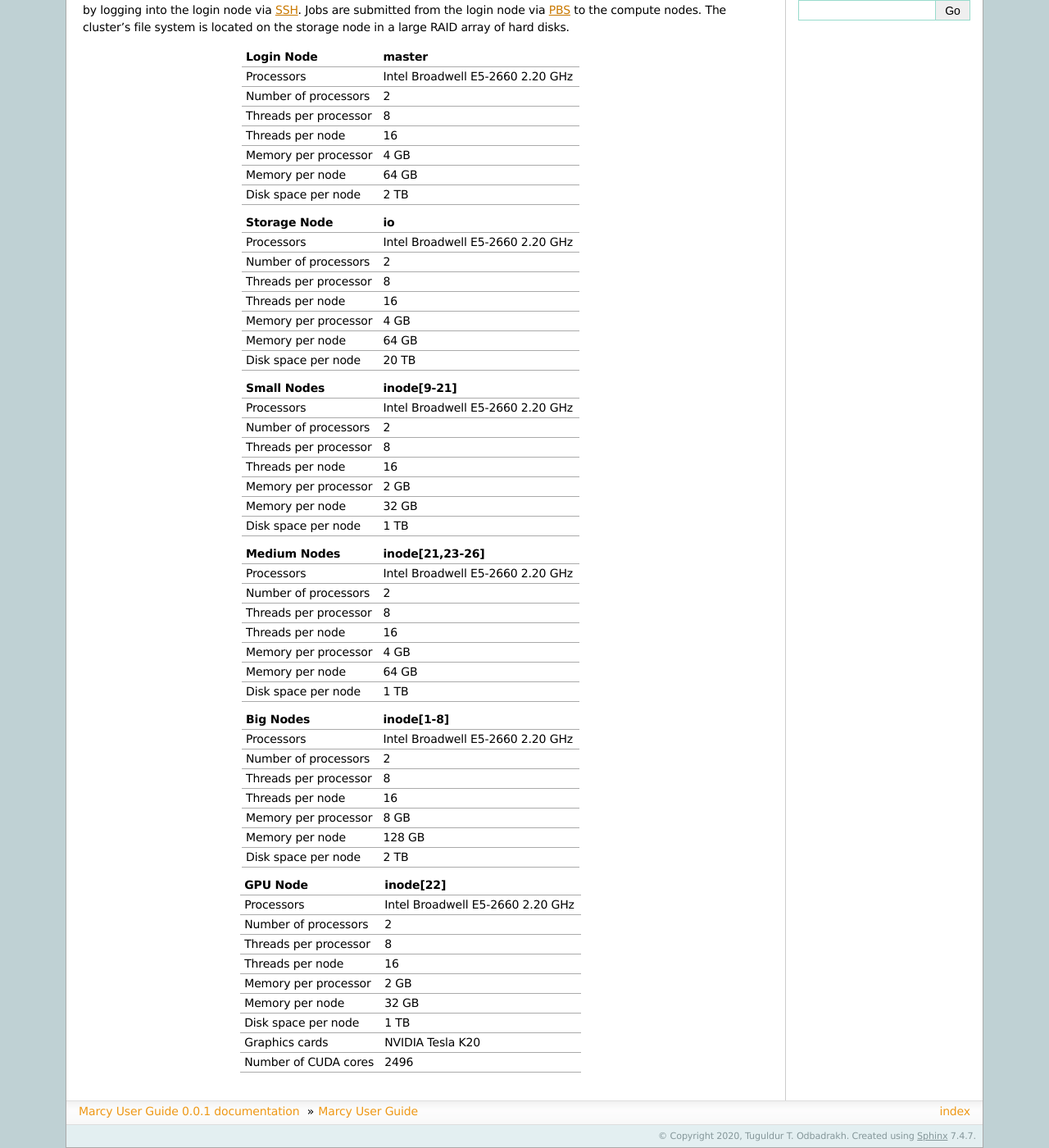
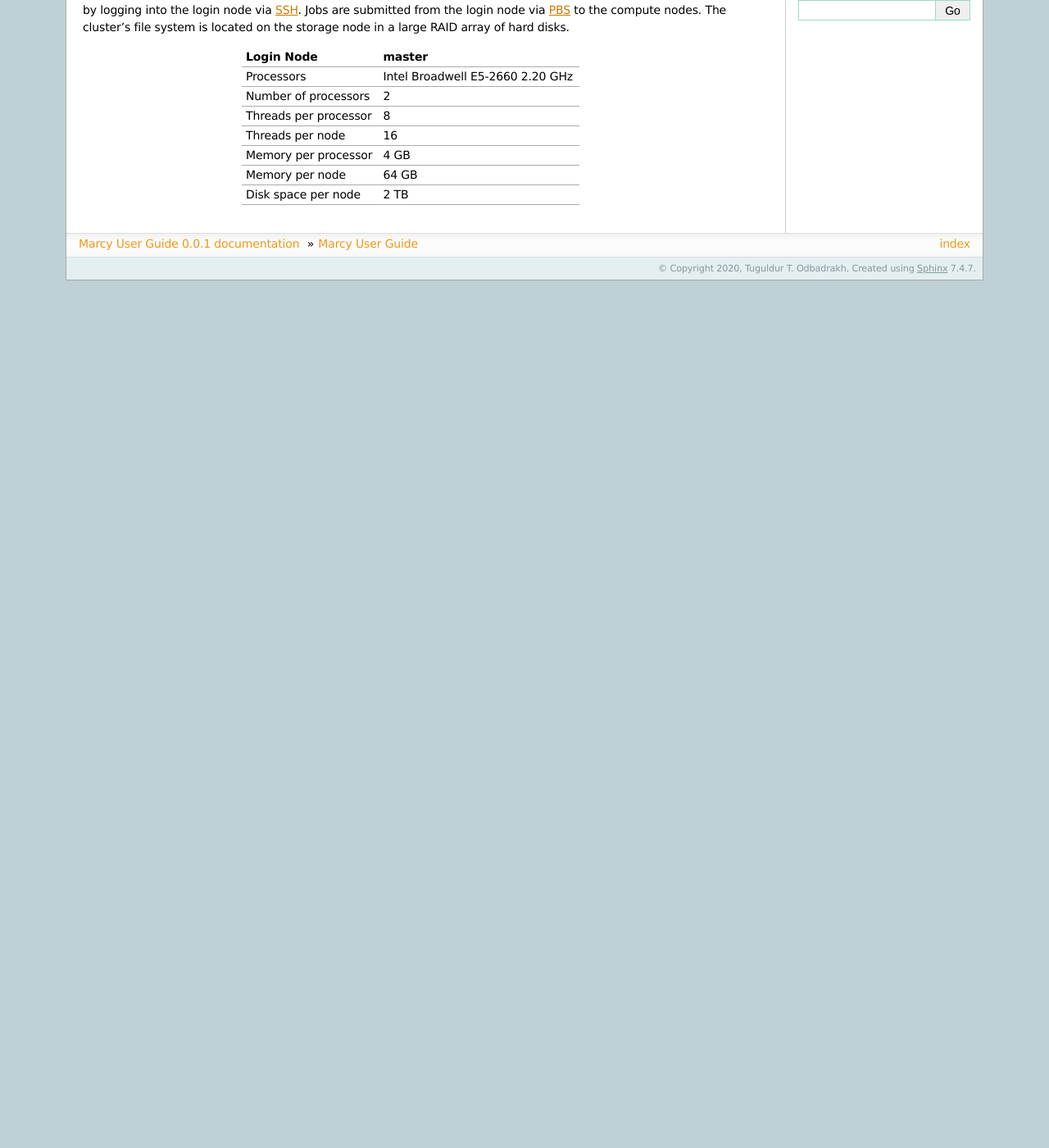
Before and after one commit to mercuryconsortium/marcy, a Sphinx documentation site: the page built from source/index.rst, in a window 1280 px wide and 1400 px high, scrolled down 254 px. Shown: the whole window at 82% size. Built offline with Sphinx 7.4.7, drawn with Linux system fonts in a browser that asks for light colours; pages that are not in the unit, such as notebooks, are missing from menus; after the commit the page ends 900 px from its top, so only the background shows below that; some of the changed lines change nothing that is shown.

```diff
--- a/source/index.rst
+++ b/source/index.rst
@@ -32,7 +32,7 @@
   Disk space per node   2 TB
   ===================== ================================
 
-
+.. |br| raw:: html
   ===================== ================================
   Storage Node          io
   ===================== ================================
```
Also changed, not shown: 1 other file.
